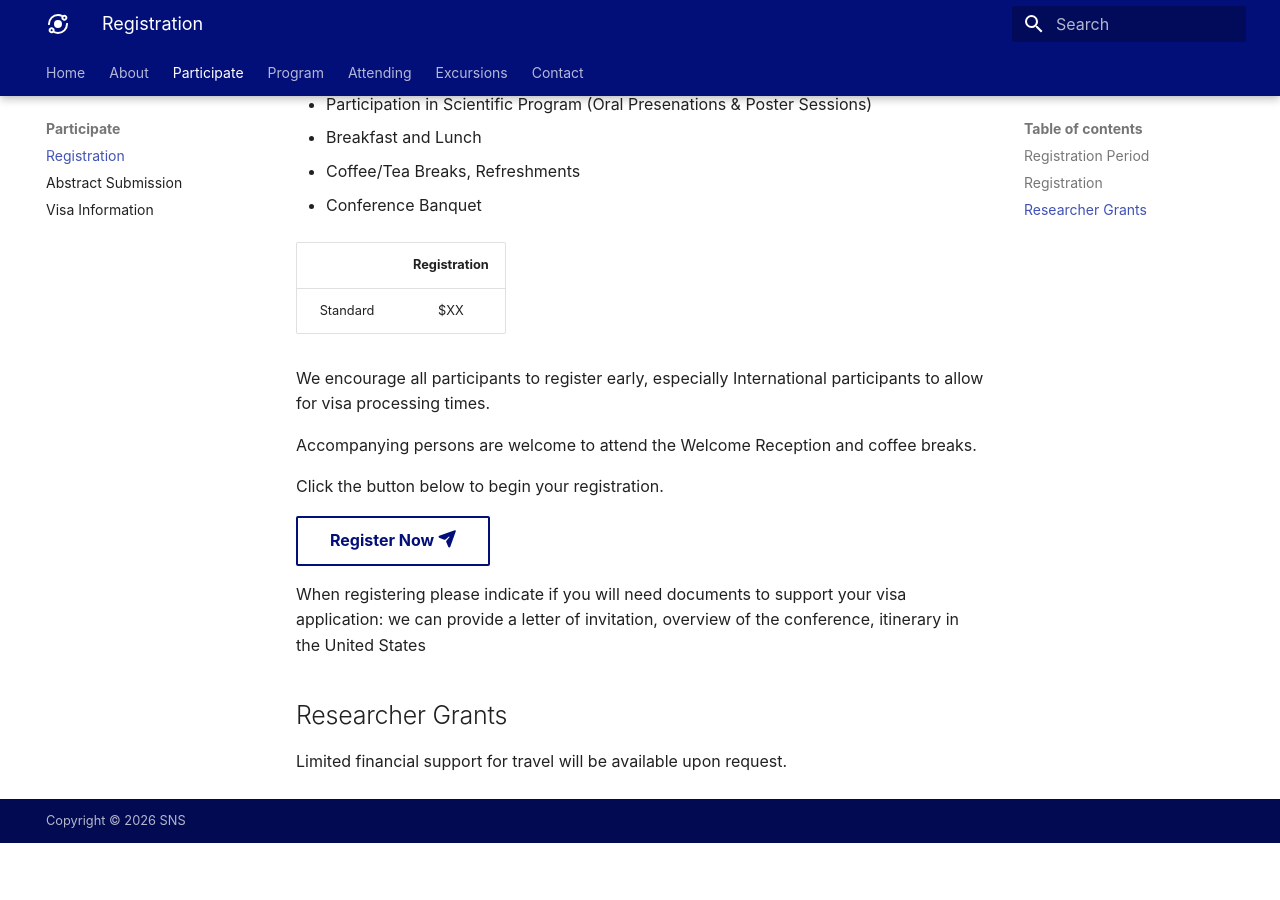
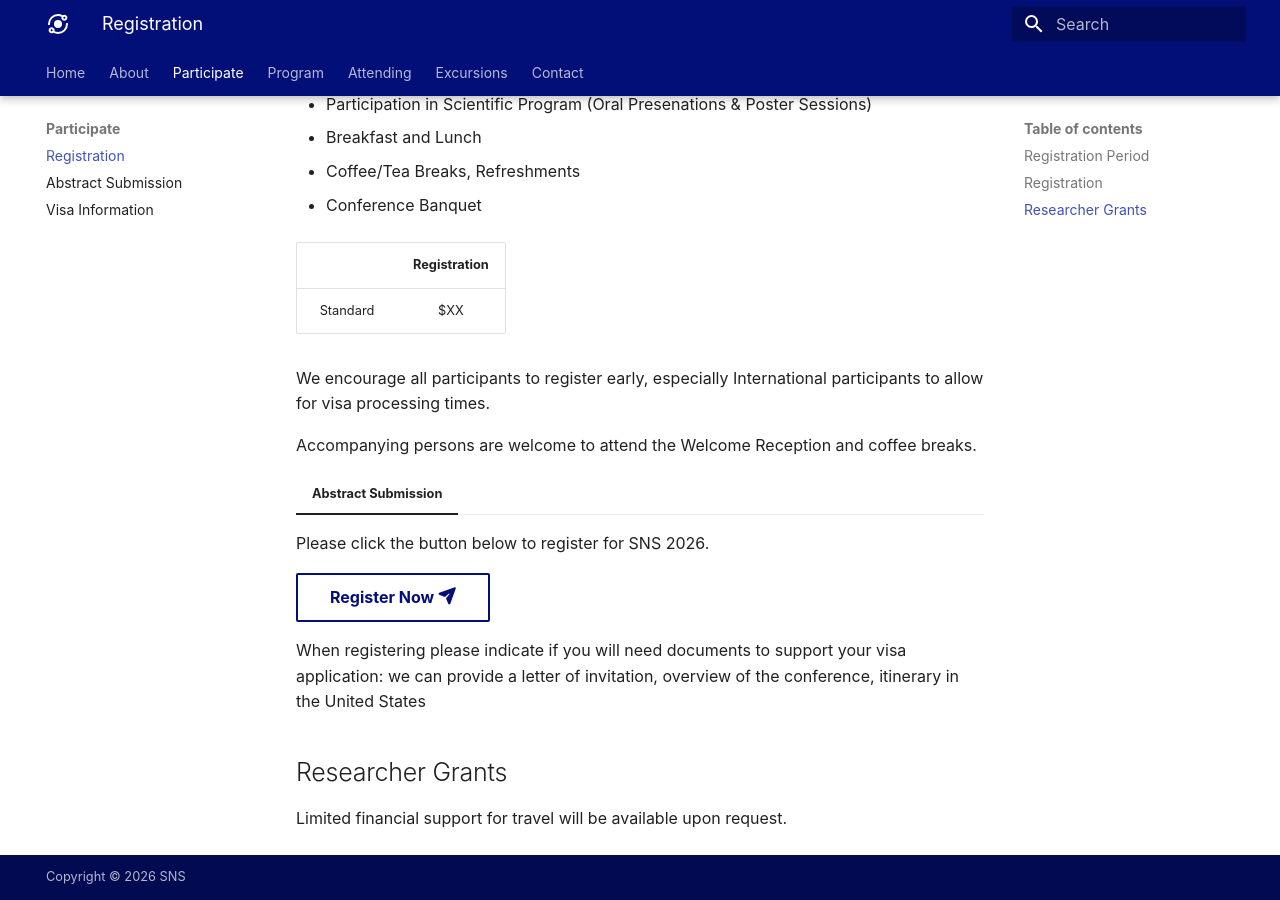
Before and after one commit to SNS2026/SNS2026.github.io, an MkDocs documentation site: the page built from docs/register.md, in a window 1280 px wide and 900 px high, scrolled down 573 px. Built offline with MkDocs 1.6.1 and Material for MkDocs 9.7.7, drawn with Linux system fonts in a browser that asks for light colours; some web fonts are replaced; before the commit the page ends 1416 px from its top, so only the background shows below that.

Commit message:
Update register.md

```diff
--- a/docs/register.md
+++ b/docs/register.md
@@ -31,8 +31,8 @@ We encourage all participants to register early, especially International partic
 
 Accompanying persons are welcome to attend the Welcome Reception and coffee breaks.
 
-
-Click the button below to begin your registration.
+=== "Abstract Submission"
+Please click the button below to register for SNS 2026.
 
 [Register Now :fontawesome-solid-paper-plane:](#){ .md-button }
 
```
